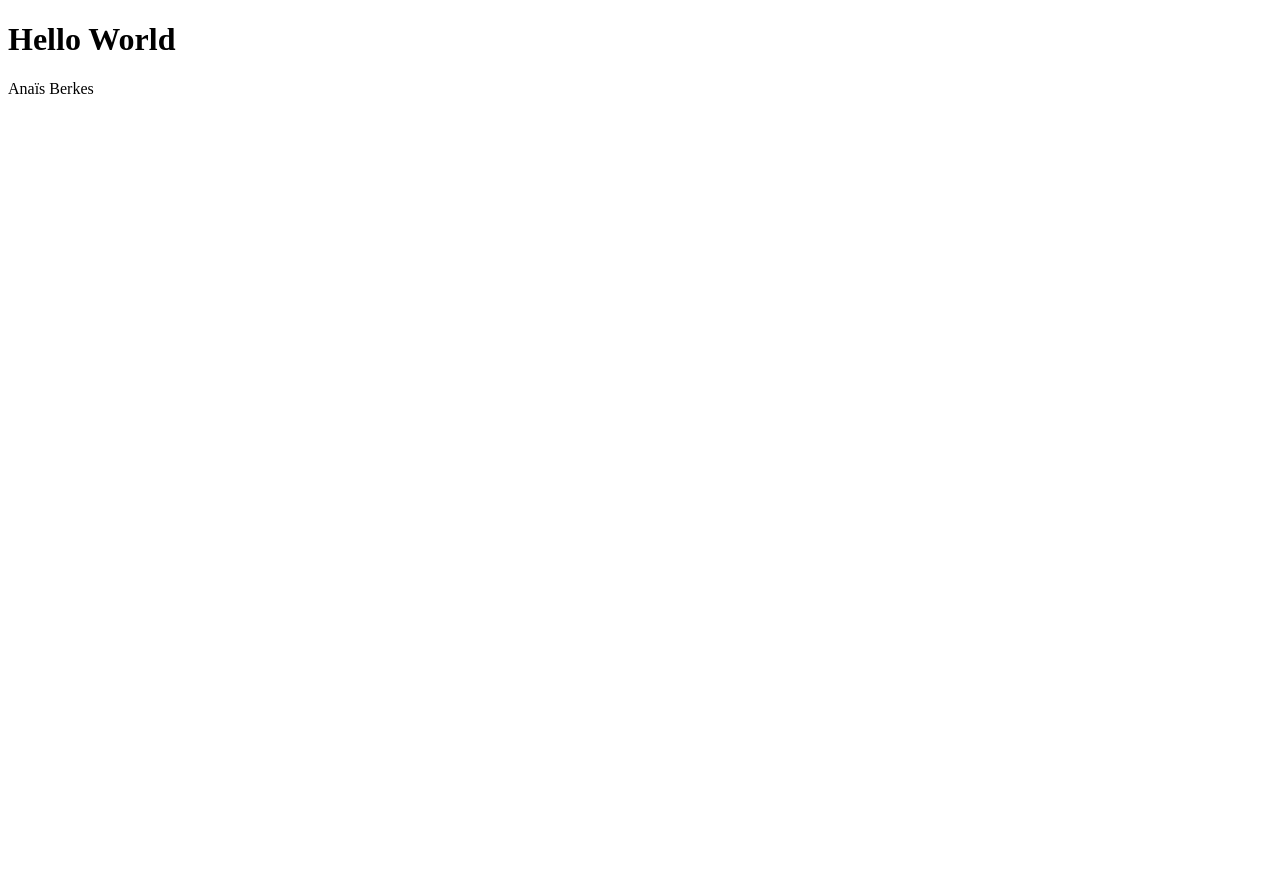
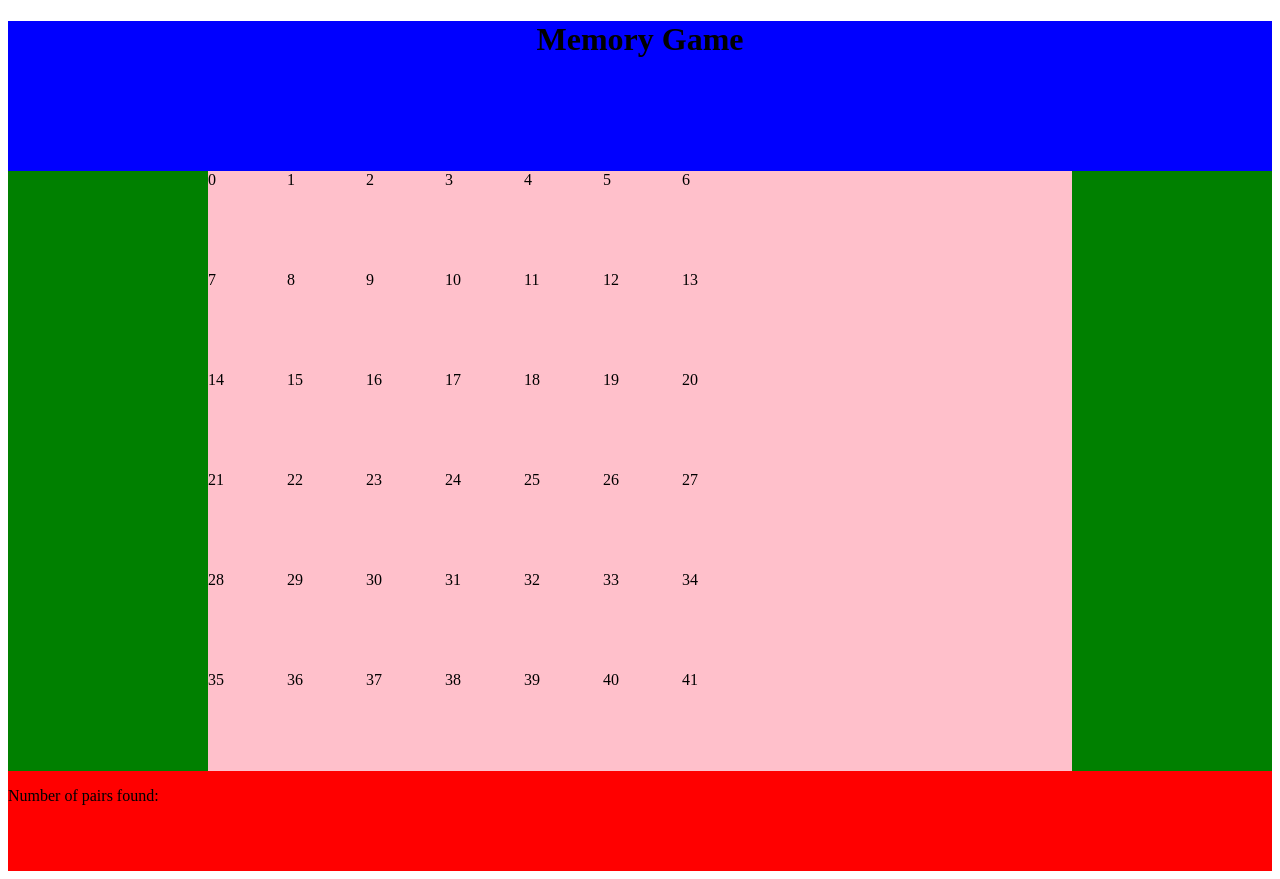
Before and after one commit to isib00/wdi-project-one, a plain HTML site: page index.html in a window 1280 px wide. Before the commit the page ends 800 px from the top, so only its background shows below. Drawn offline with Linux system fonts and the light colour scheme.

Commit message:
copied the files over

```diff
--- a/index.html
+++ b/index.html
@@ -2,11 +2,99 @@
 <html lang="en" dir="ltr">
   <head>
     <meta charset="utf-8">
-    <title></title>
+    <title>MemoryGame</title>
+    <link rel="stylesheet" href="css/style.css">
+    <!-- <link rel="stylesheet" href="https://cdnjs.cloudflare.com/ajax/libs/bulma/0.7.1/css/bulma.min.css"> -->
   </head>
+
+
   <body>
-    <h1>Hello World</h1>
-    <p>Anaïs Berkes</p>
 
+    <header>
+      <h1>Memory Game</h1>
+    </header>
+
+    <main>
+
+      <aside>
+      </aside>
+
+      <section class="grid">
+        <div class="row1">
+          <div class="box0">0</div>
+          <div class="box1">1</div>
+          <div class="box2">2</div>
+          <div class="box2">3</div>
+          <div class="box4">4</div>
+          <div class="box5">5</div>
+          <div class="box6">6</div>
+        </div>
+        <div class="row2">
+          <div class="box7">7</div>
+          <div class="box8">8</div>
+          <div class="box9">9</div>
+          <div class="box10">10</div>
+          <div class="box11">11</div>
+          <div class="box12">12</div>
+          <div class="box13">13</div>
+        </div>
+        <div class="row3">
+          <div class="box14">14</div>
+          <div class="box15">15</div>
+          <div class="box16">16</div>
+          <div class="box17">17</div>
+          <div class="box18">18</div>
+          <div class="box19">19</div>
+          <div class="box20">20</div>
+        </div>
+        <div class="row4">
+          <div class="box21">21</div>
+          <div class="box22">22</div>
+          <div class="box23">23</div>
+          <div class="box24">24</div>
+          <div class="box25">25</div>
+          <div class="box26">26</div>
+          <div class="box27">27</div>
+        </div>
+        <div class="row5">
+          <div class="box28">28</div>
+          <div class="box29">29</div>
+          <div class="box30">30</div>
+          <div class="box31">31</div>
+          <div class="box32">32</div>
+          <div class="box33">33</div>
+          <div class="box34">34</div>
+        </div>
+        <div class="row6">
+          <div class="box35">35</div>
+          <div class="box36">36</div>
+          <div class="box37">37</div>
+          <div class="box38">38</div>
+          <div class="box39">39</div>
+          <div class="box40">40</div>
+          <div class="box41">41</div>
+        </div>
+
+
+
+
+
+      </section>
+
+      <aside class="scores">
+        <p>Number of pairs found:</p>
+
+      </aside>
+
+    </main>
+
+    <footer>
+    </footer>
+
+
+
+    <script src="js/script.js" charset="utf-8"></script>
   </body>
+
+
 </html>
--- /dev/null
+++ b/scss/partials/_footer.scss
@@ -0,0 +1,4 @@
+footer {
+  background-color: red;
+  height: 100px;
+}
--- /dev/null
+++ b/scss/partials/_header.scss
@@ -0,0 +1,5 @@
+header {
+  text-align: center;
+  background-color: blue;
+  height: 150px;
+}
--- /dev/null
+++ b/scss/partials/_main.scss
@@ -0,0 +1,55 @@
+main {
+  background-color: green;
+  height: 600px;
+  section {
+    display:flex;
+    flex-direction: column;
+    background-color: pink;
+    height: 600px;
+    margin-left: 200px;
+    margin-right: 200px;
+  }
+  .row1 {
+    display: flex;
+    div {
+      height: 100px;
+      width: 79px;
+    }
+  }
+  .row2 {
+    display: flex;
+    div {
+      height: 100px;
+      width: 79px;
+    }
+  }
+  .row3 {
+    display: flex;
+    div {
+      height: 100px;
+      width: 79px;
+    }
+  }
+  .row4 {
+    display: flex;
+    div {
+      height: 100px;
+      width: 79px;
+    }
+  }
+  .row5 {
+    display: flex;
+    div {
+      height: 100px;
+      width: 79px;
+    }
+  }
+  .row6 {
+    display: flex;
+    div {
+      height: 100px;
+      width: 79px;
+    }
+  }
+
+}
--- /dev/null
+++ b/scss/style.scss
@@ -0,0 +1,3 @@
+@import 'partials/_footer.scss';
+@import 'partials/_header.scss';
+@import 'partials/_main.scss';
```
Also changed, not shown: css/style.css (added), js/script.js (added), 1 other file.
